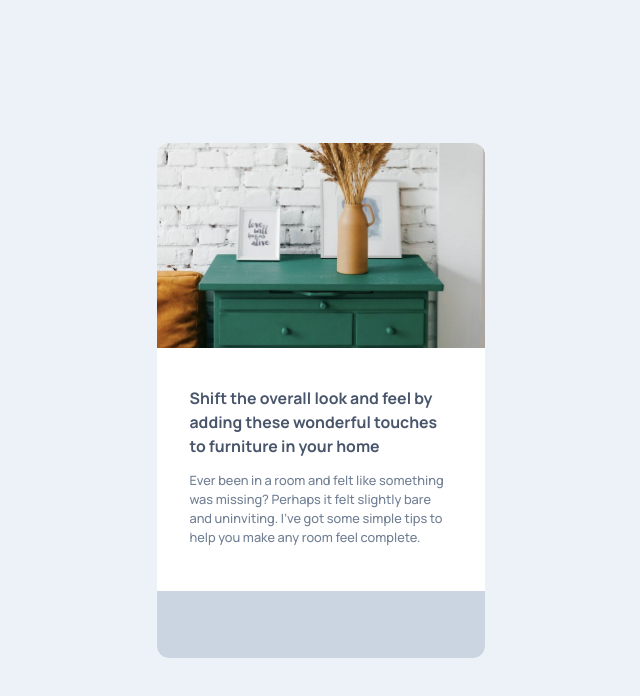
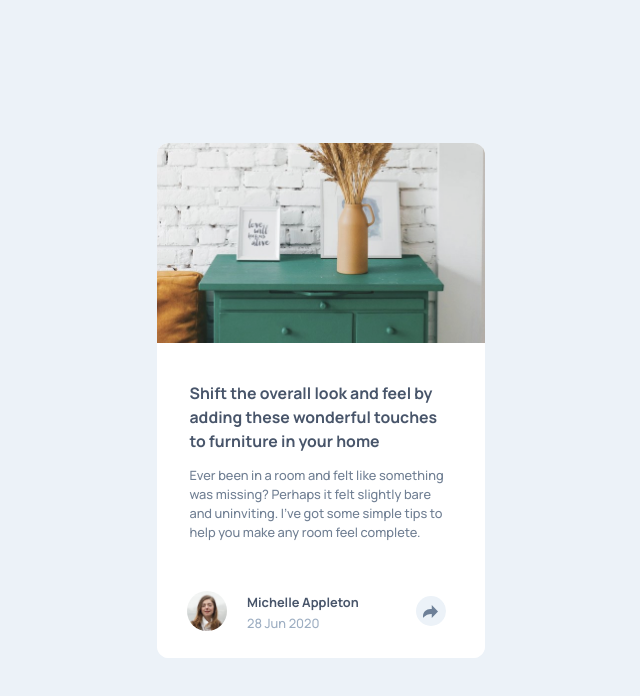
Before and after one commit to OTF31/article-preview-component, a React (Create React App) app: page / in a window 1280 px wide. Shown: the top 696 px of the page, without its empty margins (319-959 px from the left). Built offline with nearby package versions, Linux system fonts and the light colour scheme.

Commit message:
Add autor bottom card

```diff
--- a/src/App.jsx
+++ b/src/App.jsx
@@ -1,6 +1,8 @@
 import { useState } from "react";
 
 import Drawers from "./assets/drawers.jpg";
+import AvatarMichelle from "./assets/avatar-michelle.jpg";
+import { ReactComponent as IconShare } from "./assets/icon-share.svg";
 
 const App = () => {
   const [showPopOver, setShowPopOver] = useState(false);
@@ -12,19 +14,45 @@ const App = () => {
         className="flex min-h-screen items-center justify-center bg-[#ECF2F8]"
       >
         <div className="relative h-[515px] w-[328px] overflow-hidden rounded-xl bg-white font-[Manrope]">
-          {/* <img src={Drawers} alt="Drawers" className="-z-10" /> */}
-          <img src={Drawers} alt="Drawers" className="relative bottom-4" />
-          <div className="absolute bottom-0 h-[310px] w-full bg-white">
+          <img
+            src={Drawers}
+            alt="Drawers"
+            className="relative bottom-4 opacity-[90%]"
+          />
+
+          <div className="absolute bottom-0 h-[315px] w-full bg-white">
             <h1 className="mx-[32.5px] mt-[38px] text-[0.99rem] font-bold leading-[24px] text-[#48556A]">
               Shift the overall look and feel by adding these wonderful touches
               to furniture in your home
             </h1>
+
             <p className="mx-[32.5px] mt-[13px] text-[0.8rem] text-[#707F93]">
               Ever been in a room and felt like something was missing? Perhaps
               it felt slightly bare and uninviting. I've got some simple tips to
               help you make any room feel complete.
             </p>
-            <div className="absolute bottom-0 h-[66.5px] w-full bg-slate-300"></div>
+
+            <div className="absolute bottom-0 h-[66.5px] w-full">
+              <div className="flex gap-[57px] px-[30px]">
+                <div className="flex gap-[20px]">
+                  <img
+                    src={AvatarMichelle}
+                    alt="Avatar"
+                    className="h-[40px] w-[40px] rounded-full"
+                  />
+
+                  <div className="mt-[2px] flex flex-col gap-[2px]">
+                    <p className="text-[0.8rem] font-bold text-[#48556A]">
+                      Michelle Appleton
+                    </p>
+                    <p className="text-[0.8rem] text-[#9DAEC2]">28 Jun 2020</p>
+                  </div>
+                </div>
+                <div className="mt-[5px] flex h-[30px] w-[30px] items-center justify-center rounded-full bg-[#ECF2F8]">
+                  <IconShare />
+                </div>
+              </div>
+            </div>
           </div>
         </div>
         {/* <div className="relative flex justify-center">
```
